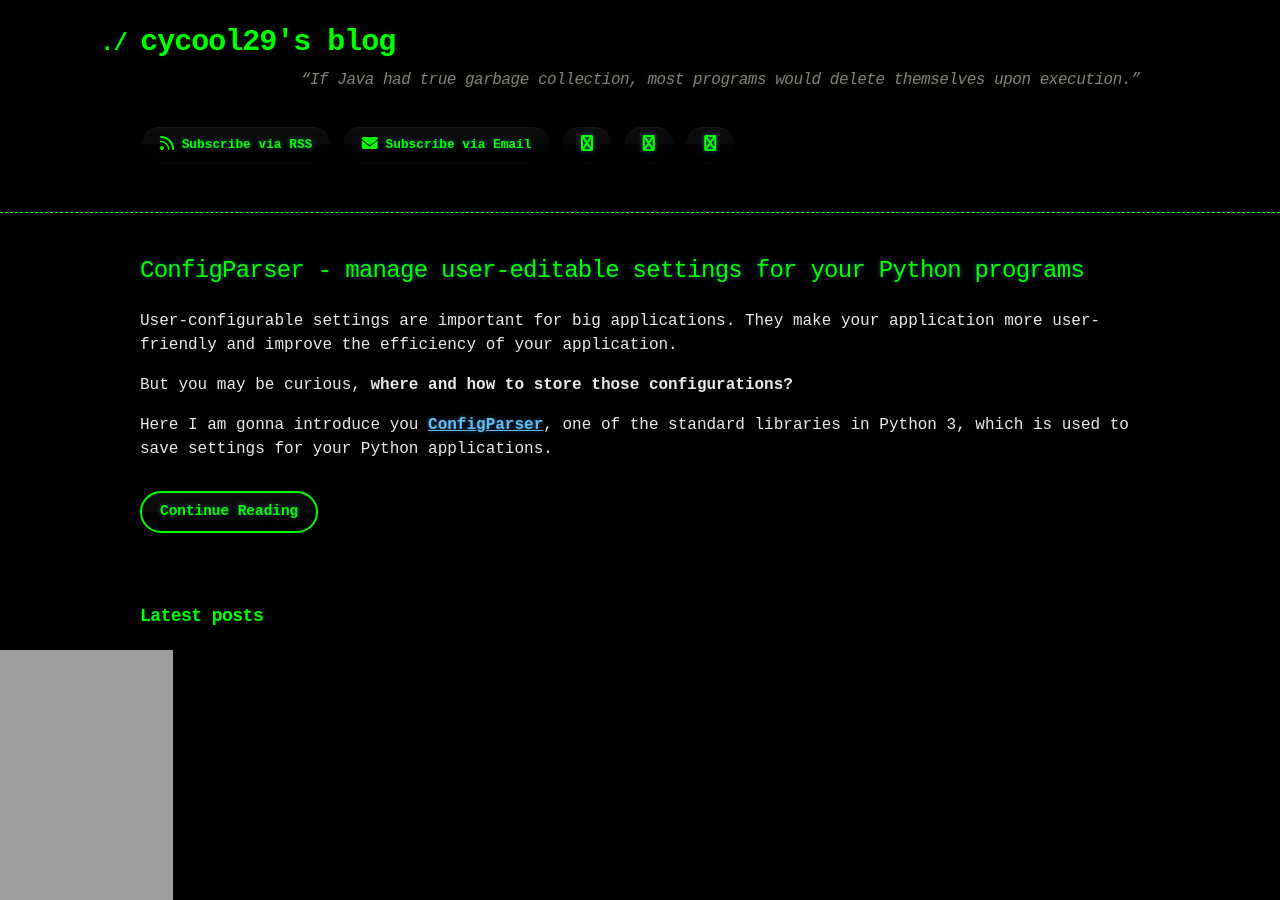
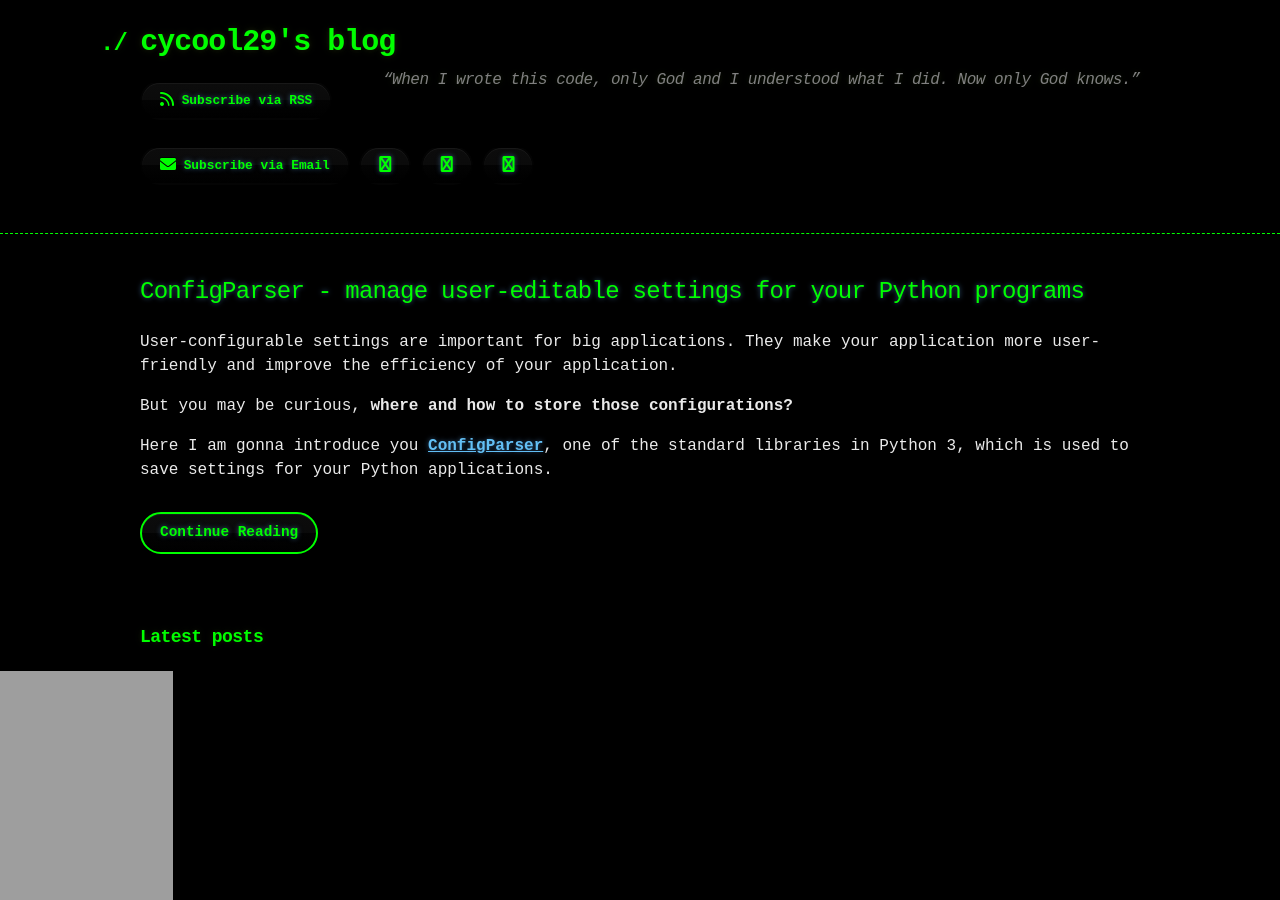
Before and after one commit to cycool29/cycool29.github.io, a Jekyll site: the page built from index.md, in a window 1280 px wide and 900 px high. Built offline with Jekyll 4.4.1, drawn with Linux system fonts in a browser that asks for light colours; a style sheet for code colours, icons or effects is not loaded.

Commit message:
Update quotes

```diff
--- a/_config.yml
+++ b/_config.yml
@@ -1,5 +1,5 @@
 title: cycool29's blog
-description: "“If Java had true garbage collection, most programs would delete themselves upon execution.” "
+description: "“When I wrote this code, only God and I understood what I did. Now only God knows.” "
 author: cycool29
 url: https://cycool29.github.io
 timezone: UTC
```
